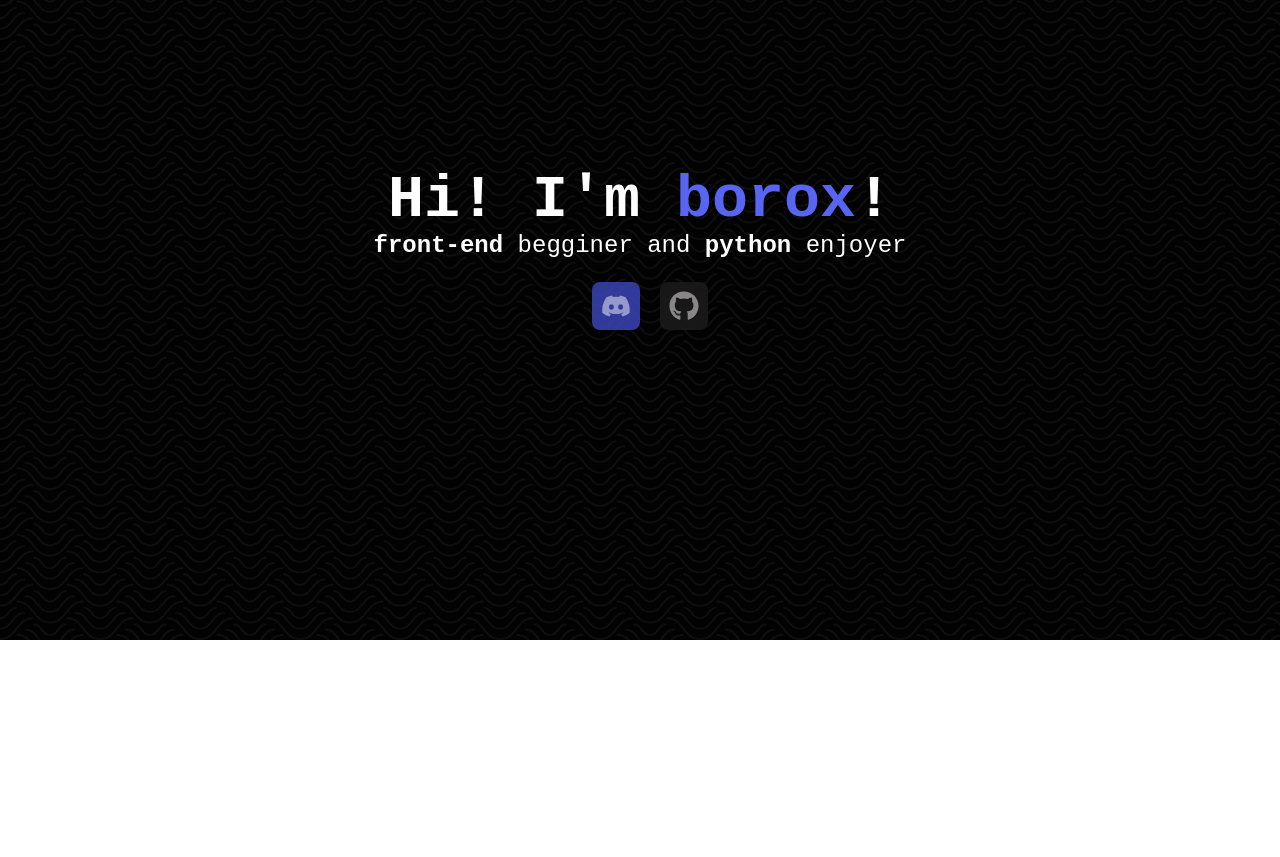
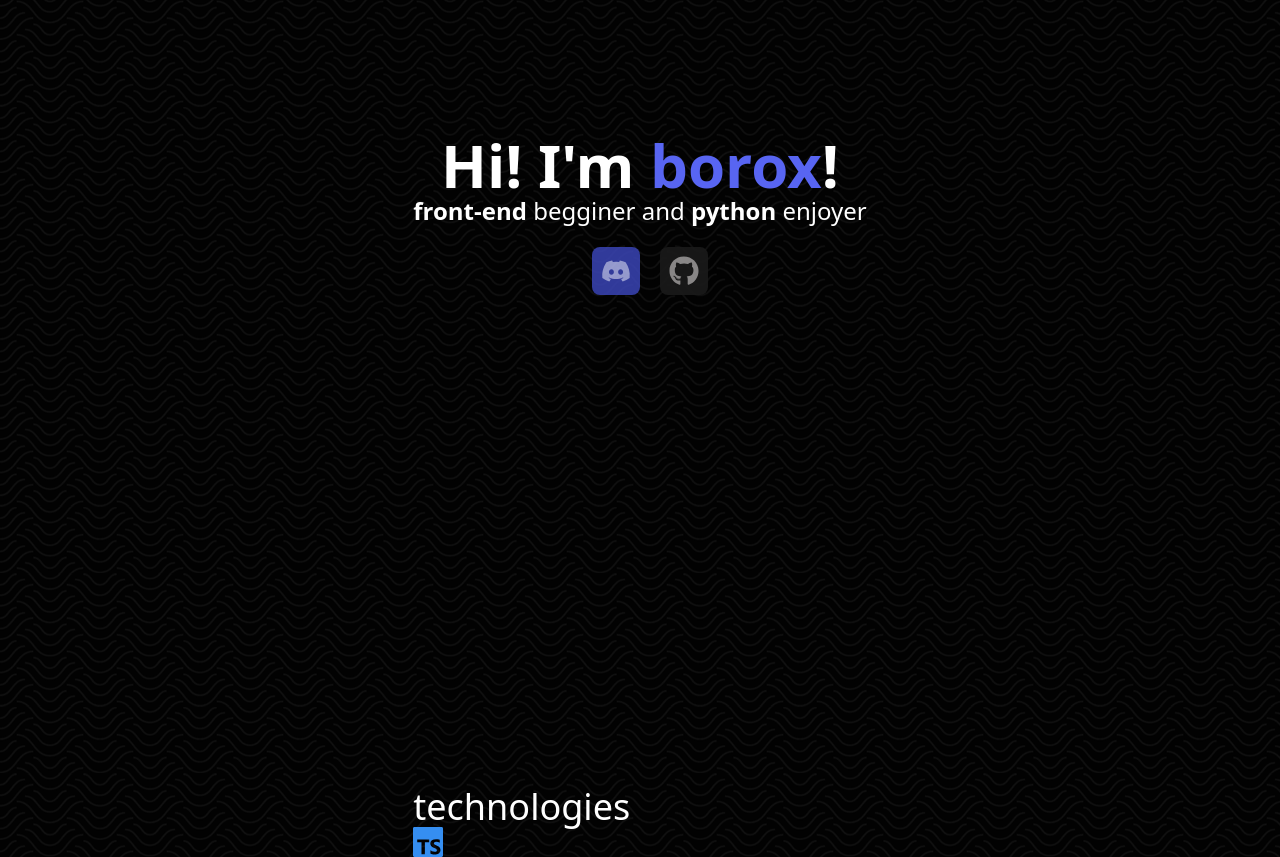
Before and after one commit to borox345/borox.me, a Next.js app: page / in a window 1280 px wide. Shown: the part 160-1017 px from the top of the page. Before the commit the page ends 800 px from the top, so only its background shows below. Built offline with nearby package versions, Linux system fonts and the light colour scheme.

Commit message:
font update

```diff
--- a/src/pages/index.tsx
+++ b/src/pages/index.tsx
@@ -1,12 +1,13 @@
 import Head from 'next/head';
 import { FaDiscord } from 'react-icons/fa';
 import { FaGithub } from 'react-icons/fa';
+import { SiTypescript } from 'react-icons/si'
 
 export default function Home() {
 
 
   return (
-    <div className="container flex items-center p-4 mx-auto min-h-screen justify-center">
+    <div className="container flex items-center justify-center p-4 mx-auto min-h-screen">
       <Head>
         <title>borox.me</title>
         <meta property="og:description" content="cool guy."></meta>
@@ -18,8 +19,10 @@ export default function Home() {
       </Head>
 
       <main>
-        <h1 className="lg:text-6xl text-4xl font-bold  text-white text-center hover:scale-110 transition-transform">
-          Hi! I'm <span className="text-[#5865F2] font-extrabold cursor-pointer">borox</span>!
+        <div className=''>
+
+          <h1 className="lg:text-6xl text-4xl font-black text-white text-center hover:scale-110 transition-transform">
+            Hi! I'm <span className="text-[#5865F2] cursor-pointer">borox</span>!
           </h1>
           <p className='text-white text-center lg:text-2xl md:text-xl text-xl'>
             <span className='font-bold'>front-end</span> begginer and <span className='font-bold'>python</span> enjoyer
@@ -27,11 +30,20 @@ export default function Home() {
 
           <div className='flex items-center justify-center relative top-[20px]'>
             <a href='https://discord.com/users/314424536256872449' target='_blank' className='bg-[#3d48c0] opacity-80 hover:opacity-100 duration-500 w-[3rem] h-[3rem] rounded-lg flex items-center justify-center hover:scale-110 transition-transform'>
-            <FaDiscord className='fill-[#b9bfff] w-[30px] h-[30px] cursor-pointer'/>
+              <FaDiscord className='fill-[#b9bfff] w-[1.875rem] h-[1.875rem] cursor-pointer' />
             </a>
             <a href='https://github.com/borox345' target='_blank' className='bg-[#1a1a1a] opacity-90 hover:opacity-100 duration-500 w-[3rem] h-[3rem] rounded-lg flex items-center justify-center relative left-5 hover:scale-110 transition-transform'>
-            <FaGithub className='fill-[#979595] w-[30px] h-[30px] cursor-pointer'/>
+              <FaGithub className='fill-[#979595] w-[1.875rem] h-[1.875rem] cursor-pointer' />
             </a>
+          </div>
+
+        </div>
+
+
+
+        <div className='relative top-[32rem] text-left' id='left-content'>
+          <h1 className='text-white text-4xl'>technologies</h1>
+          <SiTypescript className='fill-[#358EF1] h-[1.875rem] w-[1.875rem] ' />
         </div>
 
       </main>
--- a/src/styles/main.css
+++ b/src/styles/main.css
@@ -1,15 +1,8 @@
 @import 'tailwindcss/base';
 @import 'tailwindcss/components';
-
-/* Your own custom component styles */
-@import url('https://fonts.googleapis.com/css2?family=DM+Mono:wght@500&display=swap');
-
 @import 'tailwindcss/utilities';
-
-
 
 body {
     background-image: url('../../components/images/bg.png');
-    font-family: 'DM Mono', monospace;
     cursor: default;
 }
```
Lines whose indentation alone changed are shown as unchanged.
